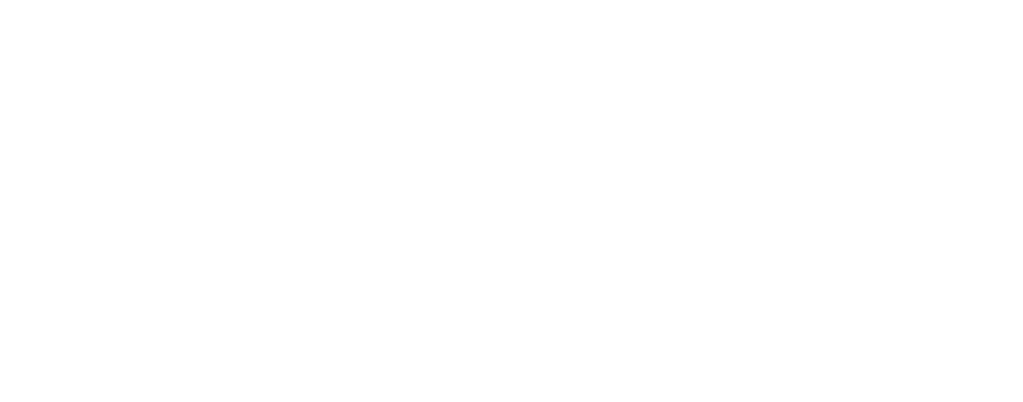
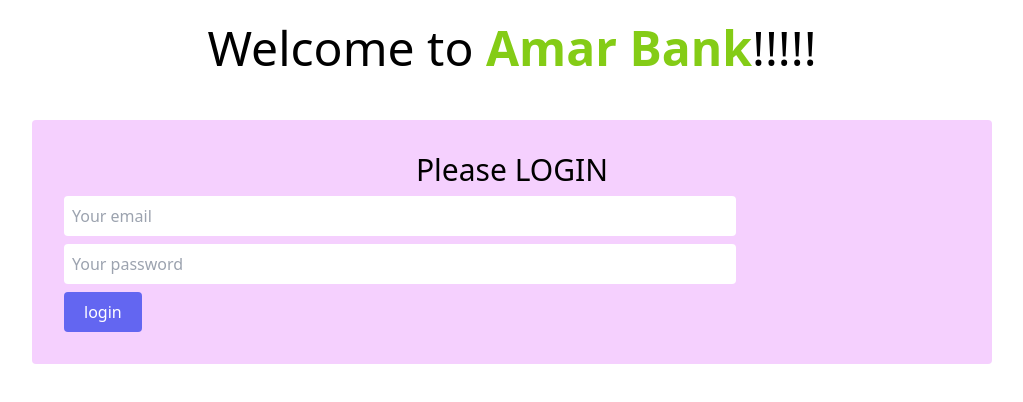
Before and after one commit to Mahmudul-Hasan-dev/amar-bank, a plain HTML site: page index.html in a window 1280 px wide. Shown: the whole page, without its empty margins (128-1151 px from the left). Drawn offline with nearby package versions, Linux system fonts and the light colour scheme.

Commit message:
login form done

```diff
--- a/index.html
+++ b/index.html
@@ -6,9 +6,28 @@
     <meta http-equiv="X-UA-Compatible" content="IE=edge">
     <meta name="viewport" content="width=device-width, initial-scale=1.0">
     <title>Amar Bank</title>
+    <script src="https://cdn.tailwindcss.com"></script>
 </head>
 
 <body>
+    <header>
+        <section>
+            <h1 class="text-5xl text-center mt-6">Welcome to <span class="font-semibold text-lime-500">Amar
+                    Bank</span>!!!!!
+            </h1>
+        </section>
+    </header>
+    <main>
+        <section class="bg-fuchsia-200 w-9/12 mx-auto mt-12 p-8 rounded">
+            <h3 class="text-3xl font-medium mb-2 text-center">Please LOGIN</h3>
+            <div>
+                <input class="w-9/12 block mb-2 rounded p-2" type="email" name="" id="" placeholder="Your email">
+                <input class="w-9/12 block mb-2 rounded p-2" type="password" name="" id="" placeholder="Your password">
+                <input type="button" value="login"
+                    class="bg-indigo-500 hover:bg-sky-700 px-5 py-2 rounded text-white align-middle">
+            </div>
+        </section>
+    </main>
     <!-- connect js file -->
 
 </body>
```
